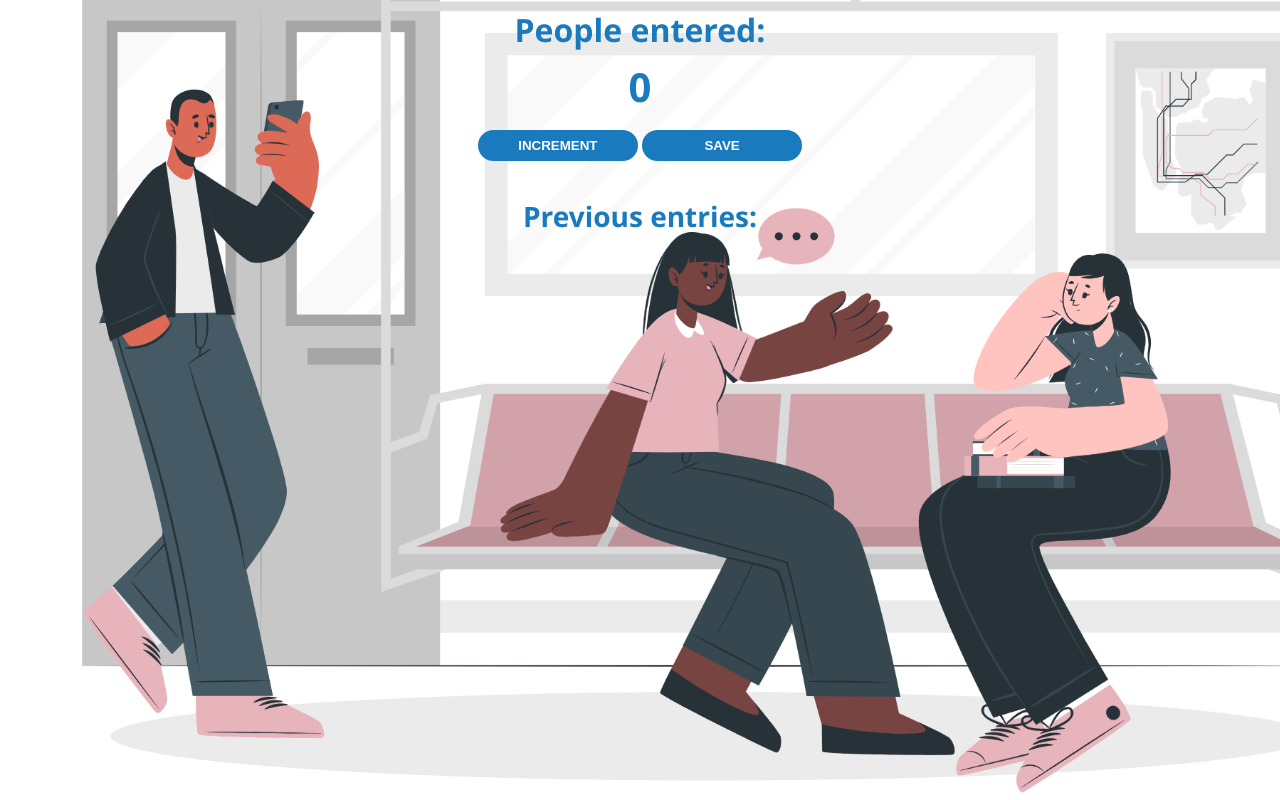
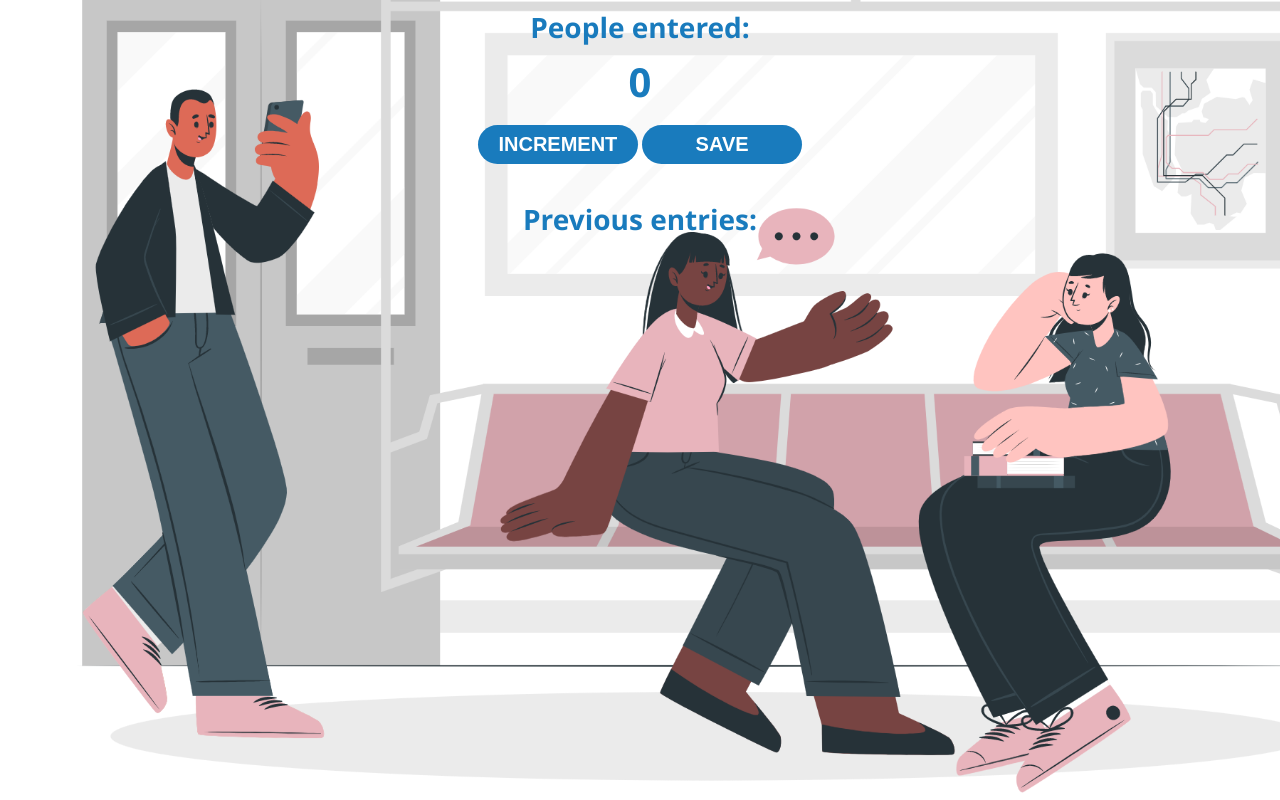
Before and after one commit to shraddhaa61/Passenger_Counter, a plain HTML site: page Index.html in a window 1280 px wide. Drawn offline with Linux system fonts and the light colour scheme.

Commit message:
Add files via upload

```diff
--- a/index.css
+++ b/index.css
@@ -13,7 +13,7 @@ h1 {
     margin-bottom: 1vh;
     color: 197BBD;
 
-
+    font-size: 3.5vh;
 }
 
 h2 {
@@ -27,6 +27,7 @@ button {
     padding-top: 1vh;
     padding-bottom: 1vh;
     color: white;
+    font-size: 2.5vh;
     font-weight: bold;
     width: 20vh;
     margin-bottom: 1vh;
```
